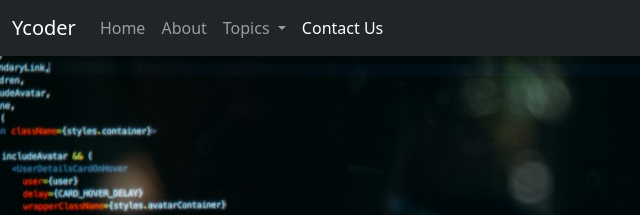
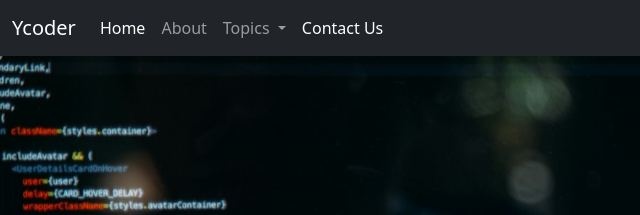
Before and after one commit to yashu1405/Ycoder-Bootstrap, a plain HTML site: page index.html in a window 1280 px wide. Shown: the top 215 px of the page, 0-640 px from the left. Drawn offline with nearby package versions, Linux system fonts and the light colour scheme.

Commit message:
Update index.html

```diff
--- a/index.html
+++ b/index.html
@@ -29,7 +29,7 @@
         <div class="collapse navbar-collapse" id="navbarSupportedContent">
            <ul class="navbar-nav me-auto mb-2 mb-lg-0">
             <li class="nav-item">
-              <a class="nav-link" aria-current="page" href="/YcoderBootstrap/">Home</a>
+              <a class="nav-link active" aria-current="page" href="/YcoderBootstrap/">Home</a>
             </li>
             <li class="nav-item">
               <a class="nav-link" href="/YcoderBootstrap/about.html">About</a>
```
